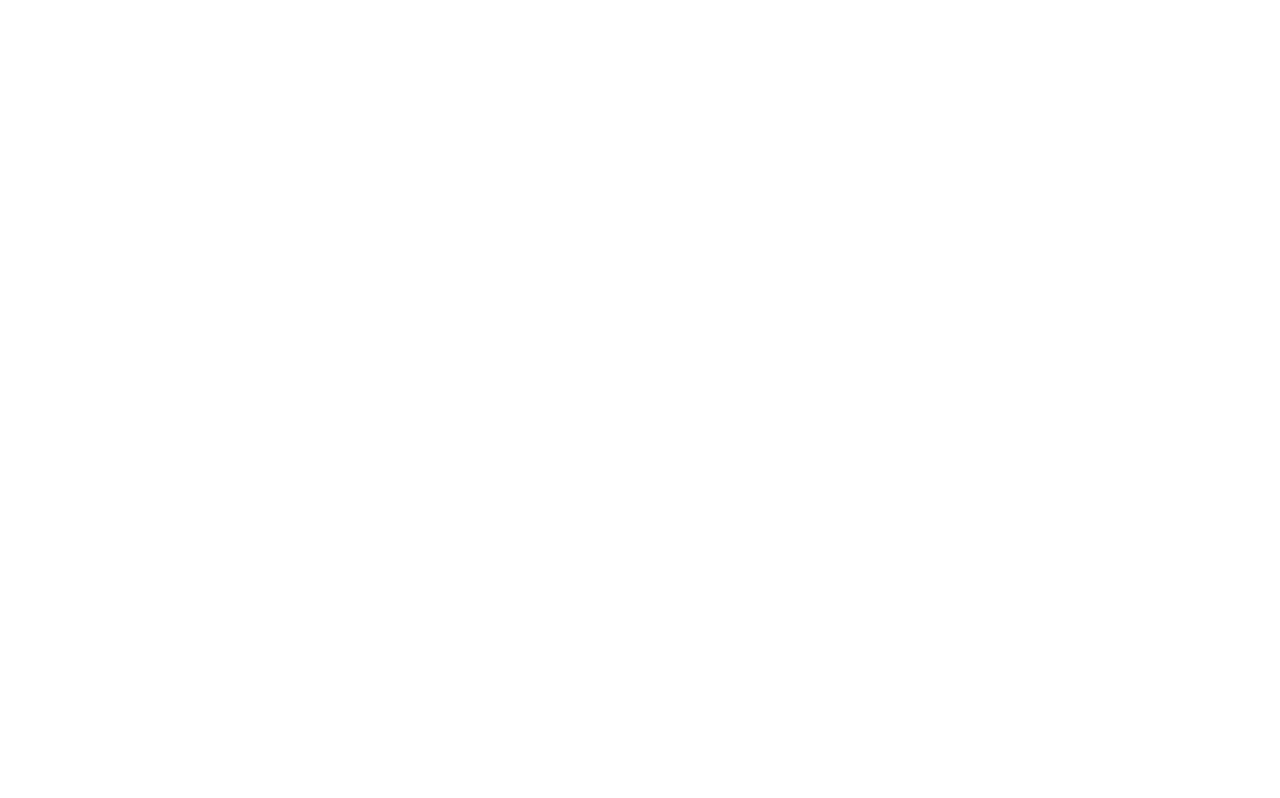
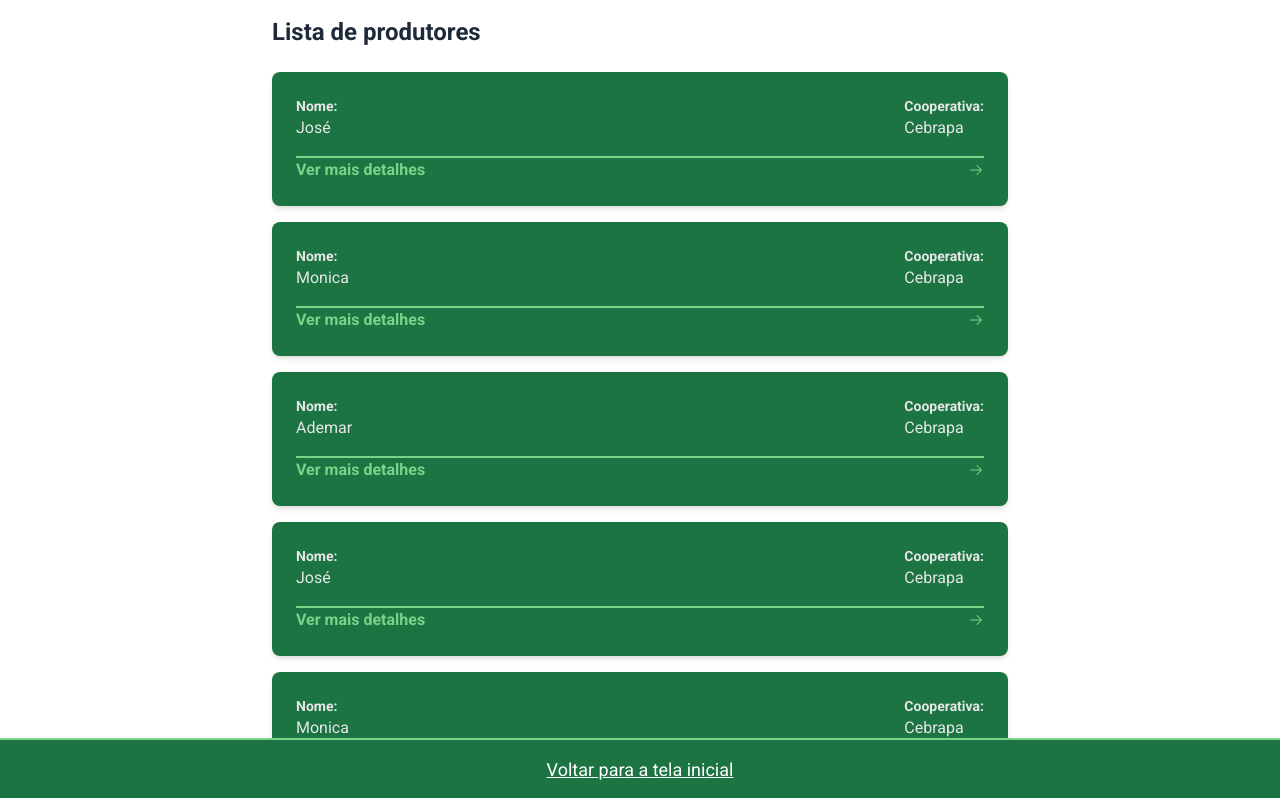
Before and after one commit to Fellyipe/hackaton_show_rural_digital_2025, a React (Vite) app in the folder frontend/: page /listaProdutores in a window 1280 px wide. Before the commit this address had no page. Shown: the top 798 px of the page. Built offline with nearby package versions, Linux system fonts and the light colour scheme.

Commit message:
lista de produtores

```diff
--- a/frontend/src/Pages/App.jsx
+++ b/frontend/src/Pages/App.jsx
@@ -16,7 +16,7 @@
 
       <div className="flex flex-col items-center gap-5">
         <button
-          onClick={() => navigate("/Login")}
+          onClick={() => navigate("/ListaProdutores")}
           className="bg-primary w-52 h-12 rounded-md font-bold text-white text-xl"
         >
           Fazer Login
--- a/frontend/src/Pages/ListaProdutores/ListaProdutores.jsx
+++ b/frontend/src/Pages/ListaProdutores/ListaProdutores.jsx
@@ -1,32 +1,43 @@
 import React from "react";
-import IncidentCard from "./IncidentCard";
+import ProdutorCard from "../../components/ProdutorCard/ProdutorCard";
 
-const incidentes = [
-  { id: 1, name: "ONG A", title: "Ajuda para cães", value: 120.5 },
-  { id: 2, name: "ONG B", title: "Resgate de gatos", value: 250.0 },
-  { id: 3, name: "ONG C", title: "Abrigo para animais", value: 320.75 },
+import Footer from "../../components/footer/Footer";
+
+const produtores = [
+  { id: 1, name: "José", cooperativa: "Cebrapa" },
+  { id: 2, name: "Monica", cooperativa: "Cebrapa" },
+  { id: 3, name: "Ademar", cooperativa: "Cebrapa" },
+  { id: 4, name: "José", cooperativa: "Cebrapa" },
+  { id: 5, name: "Monica", cooperativa: "Cebrapa" },
+  { id: 6, name: "Ademar", cooperativa: "Cebrapa" },
+  { id: 7, name: "José", cooperativa: "Cebrapa" },
+  { id: 8, name: "Monica", cooperativa: "Cebrapa" },
+  { id: 9, name: "Ademar", cooperativa: "Cebrapa" },
 ];
 
 function ListaProdutores() {
-  const navigateToDetail = (incident) => {
-    console.log("Navegando para detalhes:", incident);
+  const navigateToDetail = (produtor) => {
+    console.log("Navegando para detalhes:", produtor);
   };
 
   return (
-    <div className="max-w-3xl mx-auto p-4">
+    <>
+      <div className="max-w-3xl mx-auto p-4 mb-10">
         <h1 className="text-2xl font-bold text-gray-800 mb-6">
-        Lista de Incidentes
+          Lista de produtores
         </h1>
         <div className="space-y-4">
-        {incidentes.map((incident) => (
-          <IncidentCard
-            key={incident.id}
-            incident={incident}
+          {produtores.map((produtor) => (
+            <ProdutorCard
+              key={produtor.id}
+              produtor={produtor}
               navigateToDetail={navigateToDetail}
             />
           ))}
         </div>
       </div>
+      <Footer title="Voltar para a tela inicial" page="/Login" />
+    </>
   );
 }
 
--- a/frontend/src/components/ProdutorCard/ProdutorCard.jsx
+++ b/frontend/src/components/ProdutorCard/ProdutorCard.jsx
@@ -1,27 +1,27 @@
 import React from "react";
 
-import { ArrowRight } from "lucide-react";
+import { ArrowRight } from "@phosphor-icons/react";
 
-const IncidentCard = ({ incident, navigateToDetail }) => {
+const ProdutorCard = ({ produtor, navigateToDetail }) => {
   return (
-    <div className="p-6 bg-white rounded-lg shadow-md mb-4">
-      <p className="text-sm font-bold text-gray-700">ONG:</p>
-      <p className="text-base text-gray-500 mb-4">{incident.name}</p>
+    <div className="p-6 bg-primary rounded-lg shadow-md mb-4">
+      <div className="flex justify-between">
+        <div>
+          <p className="text-sm font-bold text-white-green">Nome:</p>
+          <p className="text-base text-white-green mb-4">{produtor.name}</p>
+        </div>
 
-      <p className="text-sm font-bold text-gray-700">CASO:</p>
-      <p className="text-base text-gray-500 mb-4">{incident.title}</p>
-
-      <p className="text-sm font-bold text-gray-700">Valor:</p>
-      <p className="text-base text-gray-500 mb-4">
-        {new Intl.NumberFormat("pt-BR", {
-          style: "currency",
-          currency: "BRL",
-        }).format(incident.value)}
-      </p>
+        <div>
+          <p className="text-sm font-bold text-white-green">Cooperativa:</p>
+          <p className="text-base text-white-green mb-4">
+            {produtor.cooperativa}
+          </p>
+        </div>
+      </div>
 
       <button
-        className="flex items-center justify-between text-red-500 font-bold text-base"
-        onClick={() => navigateToDetail(incident)}
+        className="flex items-center justify-between w-full text-emerald font-bold text-base border-t-2 border-emerald"
+        onClick={() => navigateToDetail(produtor)}
       >
         Ver mais detalhes
         <ArrowRight size={16} />
@@ -30,4 +30,4 @@
   );
 };
 
-export default IncidentCard;
+export default ProdutorCard;
--- a/frontend/src/main.jsx
+++ b/frontend/src/main.jsx
@@ -1,10 +1,11 @@
-import { StrictMode } from 'react'
-import { createRoot } from 'react-dom/client'
-import './index.css'
-import { BrowserRouter, Route,Routes } from "react-router";
-import App from './Pages/App.jsx';
-import TelaProdutor from './Pages/TelaProdutor/TelaProdutor.jsx';
-import Login from './Pages/Login/Login';
+import { StrictMode } from "react";
+import { createRoot } from "react-dom/client";
+import "./index.css";
+import { BrowserRouter, Route, Routes } from "react-router";
+import App from "./Pages/App.jsx";
+import TelaProdutor from "./Pages/TelaProdutor/TelaProdutor.jsx";
+import Login from "./Pages/Login/Login";
+import ListaProdutores from "./Pages/ListaProdutores/ListaProdutores.jsx";
 
 createRoot(document.getElementById("root")).render(
   <StrictMode>
@@ -12,7 +13,8 @@
       <Routes>
         <Route path="/" element={<App />} />
         <Route path="/telaProdutor" element={<TelaProdutor />} />
-        <Route path='/login' element={<Login />} />
+        <Route path="/login" element={<Login />} />
+        <Route path="/listaProdutores" element={<ListaProdutores />} />
       </Routes>
     </BrowserRouter>
   </StrictMode>
```
Lines whose indentation alone changed are shown as unchanged.
